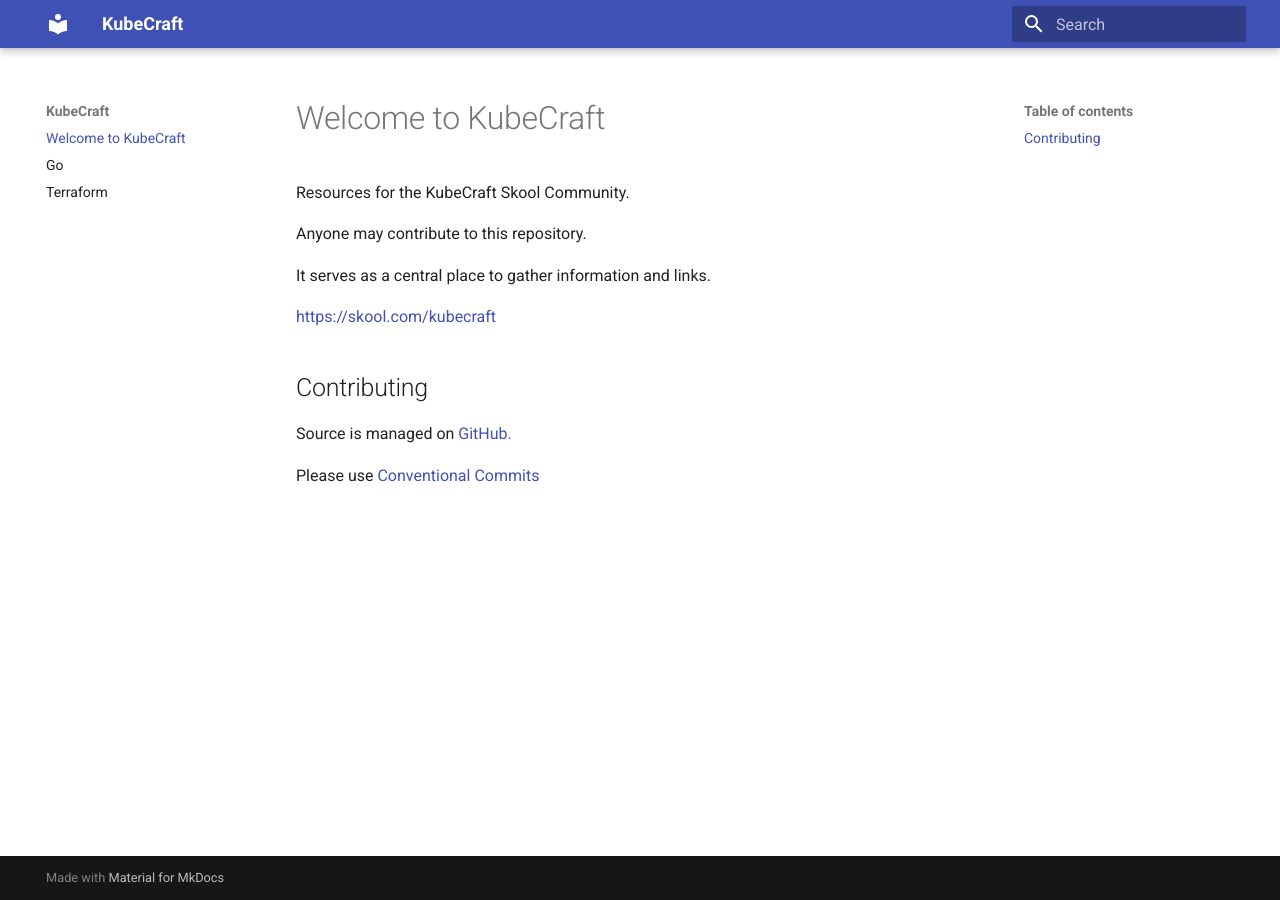
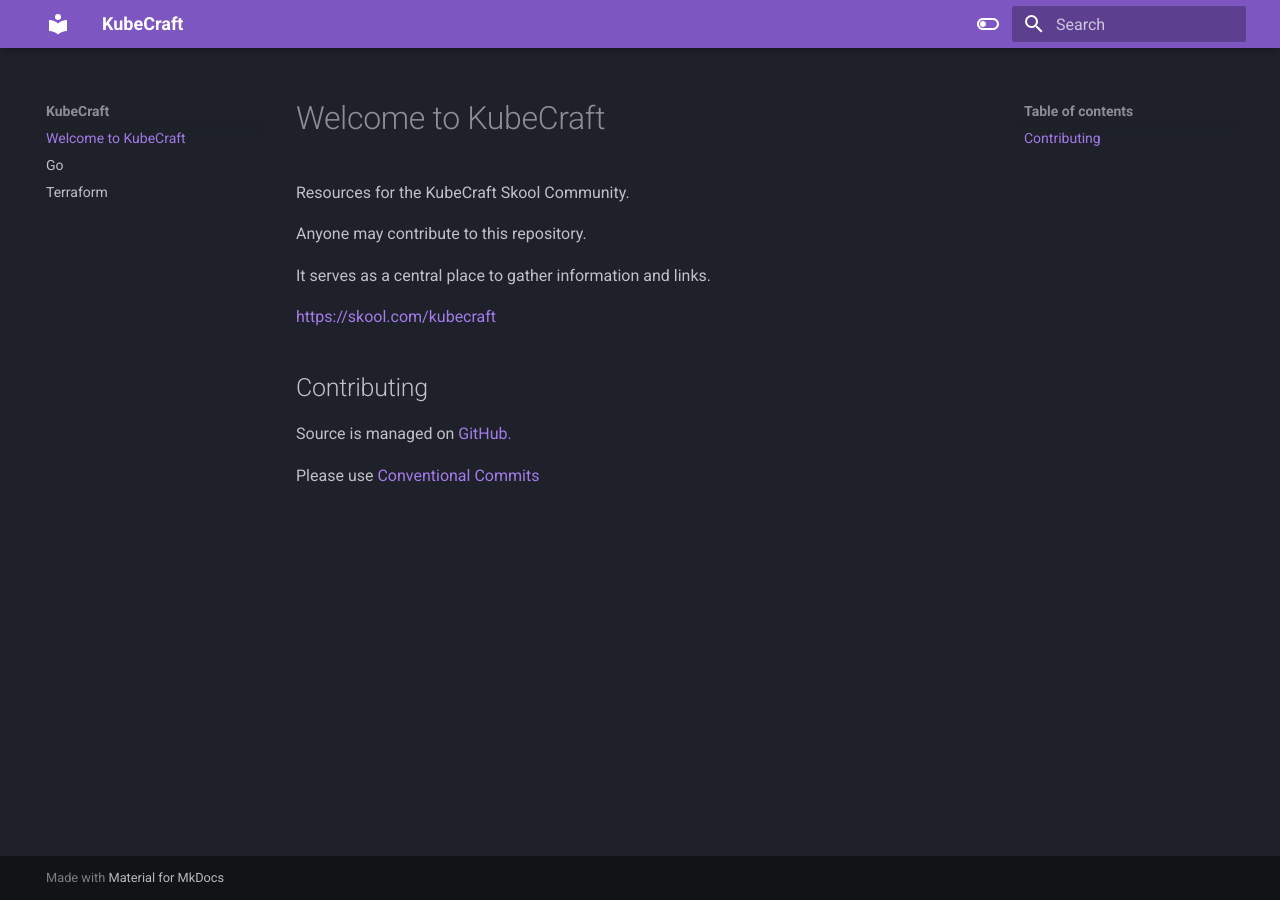
Before and after one commit to mischavandenburg/kubecraft, an MkDocs documentation site: the page built from docs/index.md, in a window 1280 px wide. Built offline with MkDocs 1.6.1 and Material for MkDocs 9.7.7, drawn with Linux system fonts in a browser that asks for light colours.

Commit message:
feat(docs): implement darkmode
Also add a basic devcontainer.

```diff
--- a/mkdocs.yml
+++ b/mkdocs.yml
@@ -1,3 +1,16 @@
 site_name: KubeCraft
 theme:
   name: material
+  palette:
+    # Palette toggle for dark mode
+    - scheme: slate
+      primary: deep purple
+      toggle:
+        icon: material/toggle-switch-off-outline
+        name: Switch to light mode
+    # Palette toggle for light mode
+    - scheme: default
+      primary: deep purple
+      toggle:
+        icon: material/toggle-switch
+        name: Switch to dark mode
```
